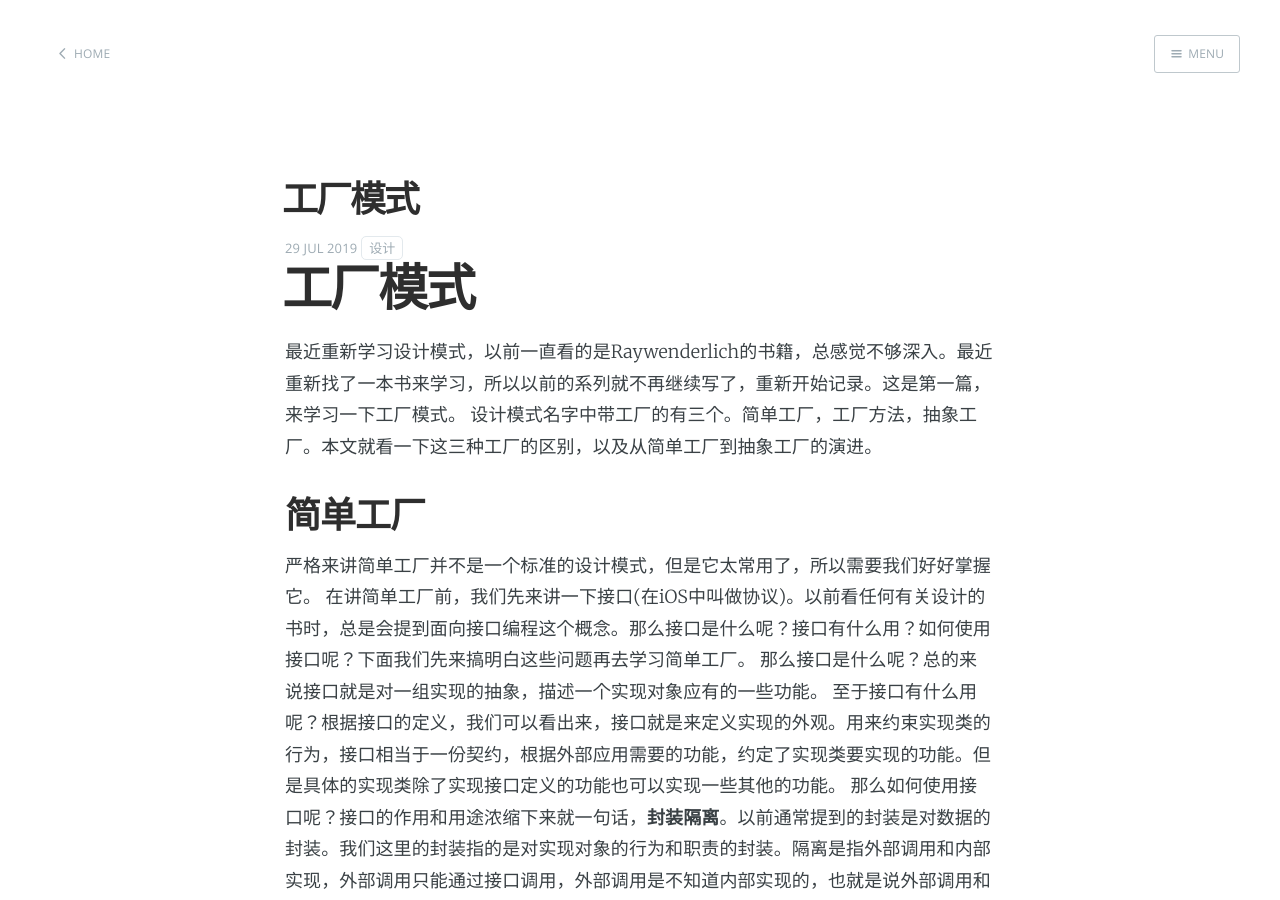
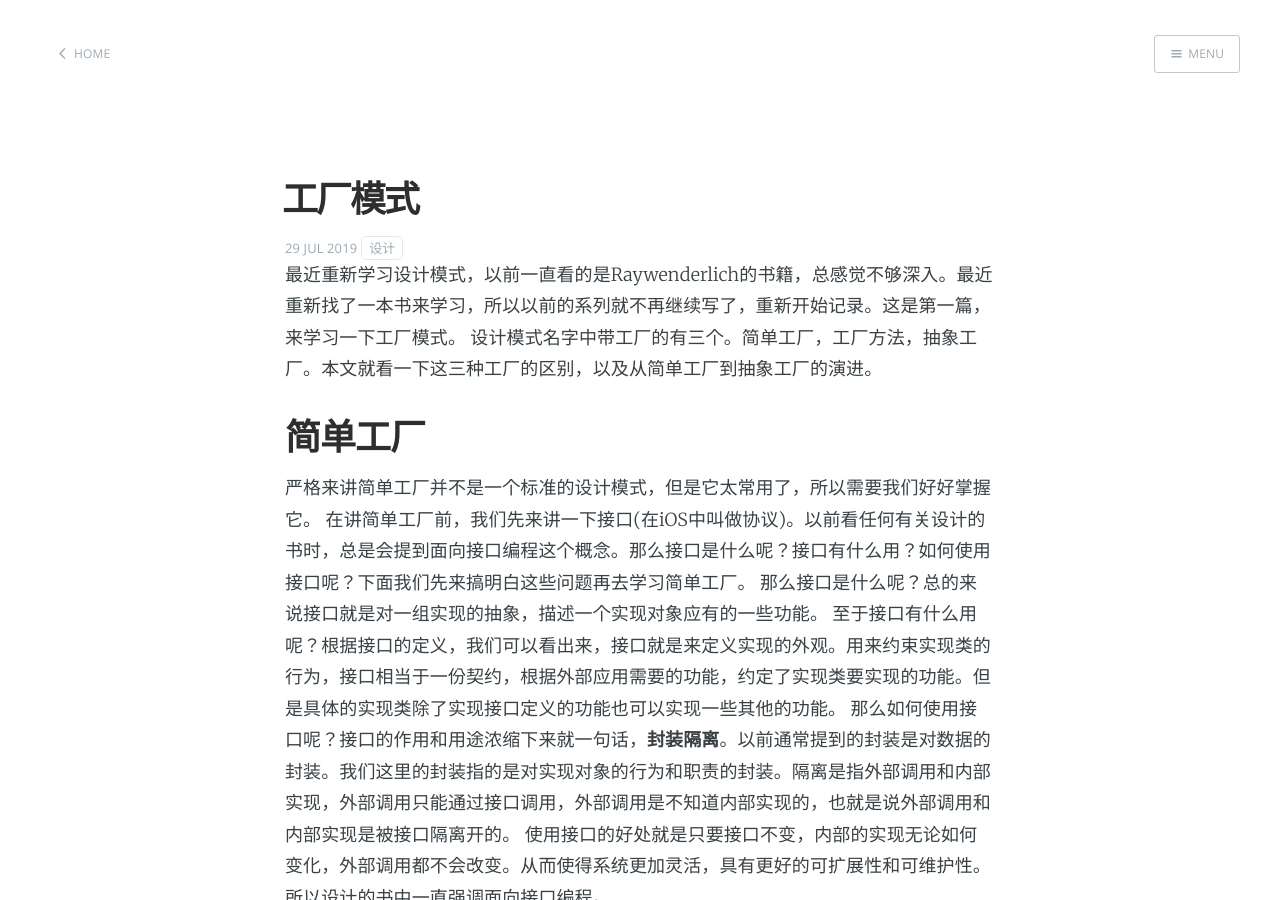
Before and after one commit to zhangdongpo/blog, a Jekyll site: the page built from _posts/2019-07-29-工厂模式.md, in a window 1280 px wide and 900 px high. Built offline with Jekyll 4.4.1, drawn with Linux system fonts in a browser that asks for light colours; nearby versions of some CDN libraries; comment, search, counter and statistics services are not loaded.

Commit message:
fix: fix title problem

```diff
--- a/_posts/2019-07-29-工厂模式.md
+++ b/_posts/2019-07-29-工厂模式.md
@@ -6,7 +6,6 @@ tags: 设计
 category: 设计模式
 ---
 
-# 工厂模式
 最近重新学习设计模式，以前一直看的是Raywenderlich的书籍，总感觉不够深入。最近重新找了一本书来学习，所以以前的系列就不再继续写了，重新开始记录。这是第一篇，来学习一下工厂模式。
 设计模式名字中带工厂的有三个。简单工厂，工厂方法，抽象工厂。本文就看一下这三种工厂的区别，以及从简单工厂到抽象工厂的演进。
 ## 简单工厂
```
